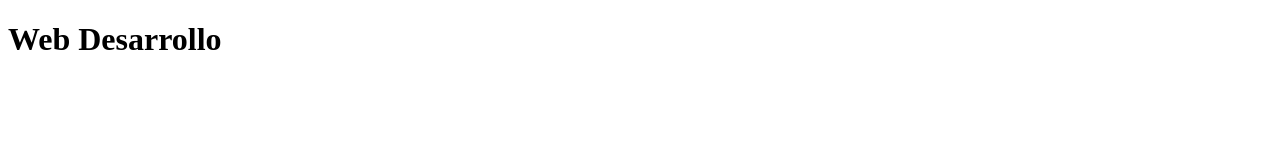
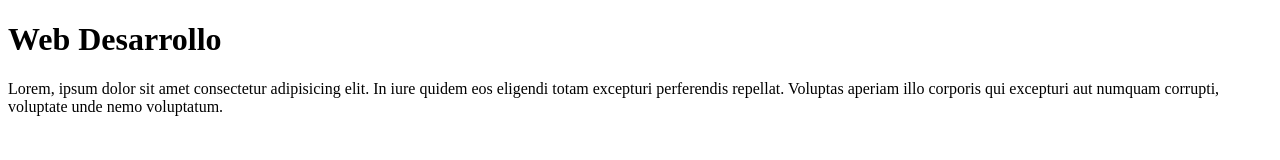
Before and after one commit to iesgrancapitan-entornos/2023-24-pr-ctica-4-github-fork-y-pull-request-Hanaede, a plain HTML site: page index.html in a window 1280 px wide. Drawn offline with Linux system fonts and the light colour scheme.

Commit message:
JPradillo pull request Lorem ipsum

```diff
--- a/index.html
+++ b/index.html
@@ -6,13 +6,16 @@
     <title>Document</title>
 </head>
 <body>
-    <head>
+    <header>
         <h1>Web Desarrollo</h1>
         <nav>
             <a href="#"></a>
             <a href="#"></a>
             <a href="#"></a>
         </nav>
-    </head>
+    </header>
+    <aside>
+        <p>Lorem, ipsum dolor sit amet consectetur adipisicing elit. In iure quidem eos eligendi totam excepturi perferendis repellat. Voluptas aperiam illo corporis qui excepturi aut numquam corrupti, voluptate unde nemo voluptatum.</p>
+    </aside>
 </body>
 </html>
```
